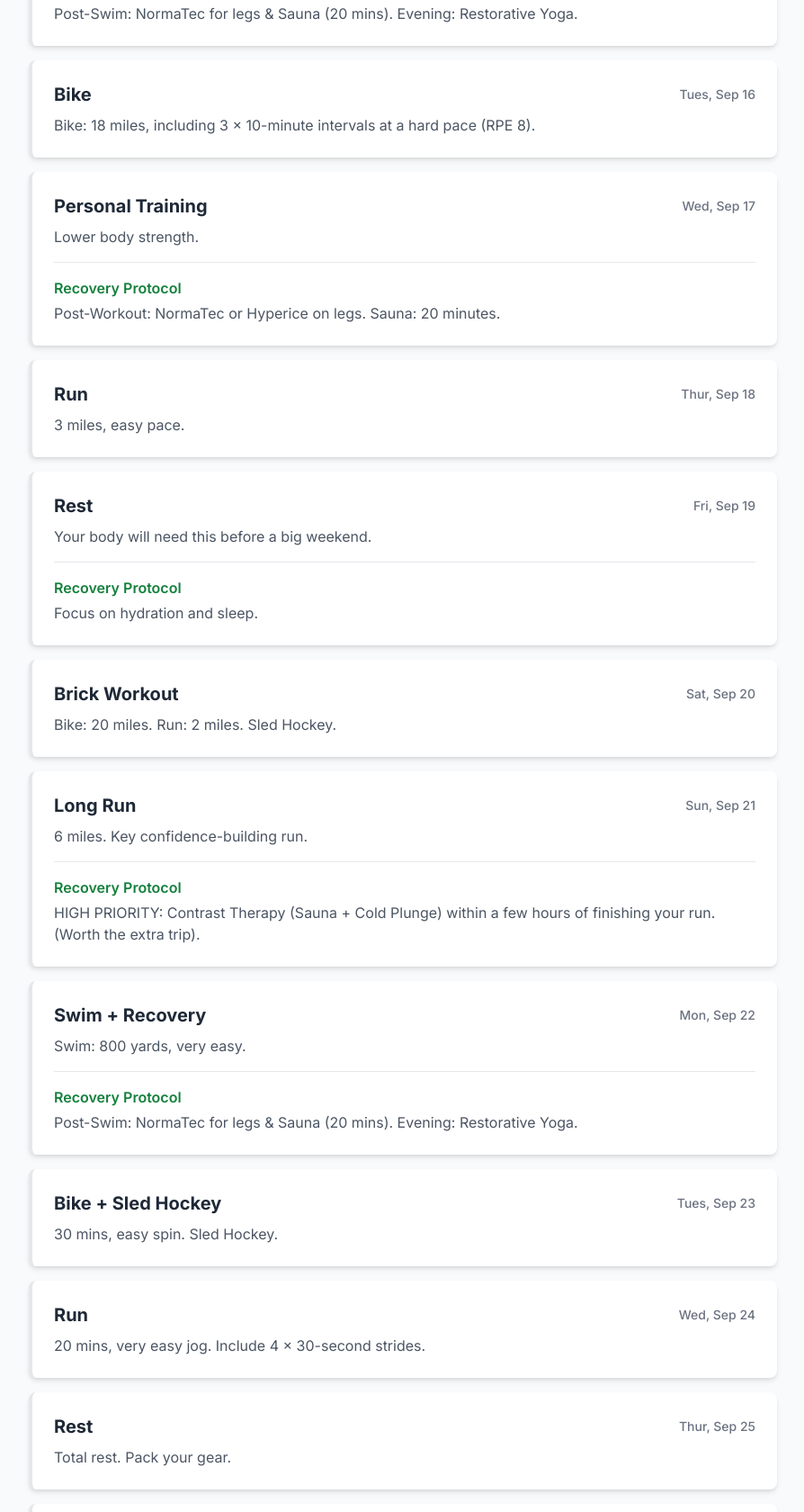
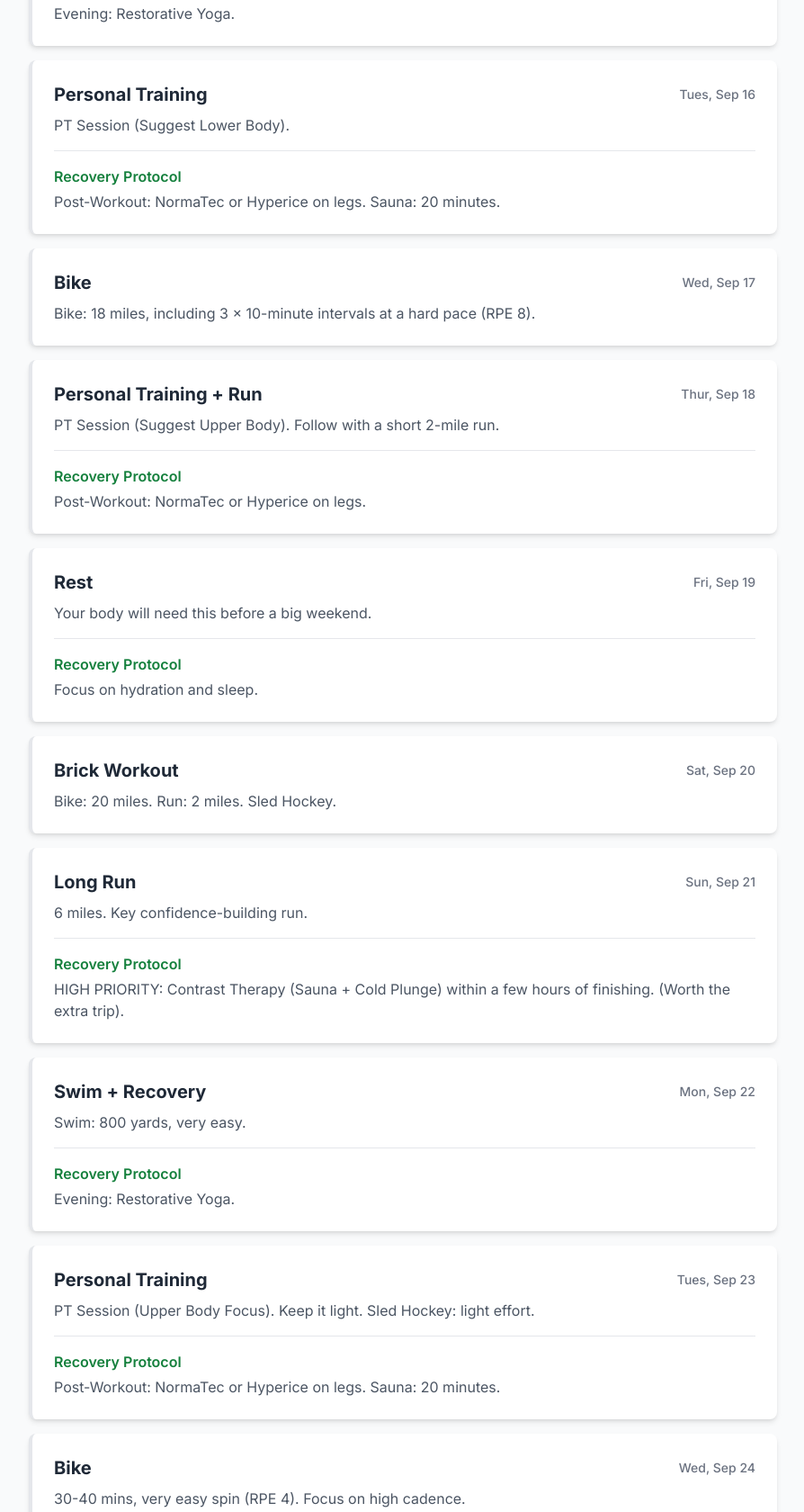
Before and after one commit to jccf12/training_plan, a plain HTML site: page index.html in a window 1280 px wide. Shown: the part 3651-5331 px from the top of the page at 90% size, without its empty margins (192-1086 px from the left). Drawn offline with nearby package versions, Linux system fonts and the light colour scheme.

Commit message:
Update index.html

```diff
--- a/index.html
+++ b/index.html
@@ -41,7 +41,7 @@
     </button>
 
     <script>
-        // Raw CSV data from your updated training plan, now including Recovery Protocol
+        // Raw CSV data from your updated training plan
         const csvData = `Day,Date,Workout,Details,Recovery Protocol
 Mon,Aug 25,Recovery Day,"Sauna + Cold Plunge. Focus on hydration.","(Completed)"
 Tues,Aug 26,Long Run Test (Completed),"6.37 miles. Strategy: 9-min run / 1-min walk. Result: Black toenail, pain 3-4/10.","Foot Care: Keep clean & dry. Wear shoes with a wide toe box. Elevate if possible."
@@ -64,16 +64,16 @@ Thur,Sep 11,Run + Upper Body,"Run: 3.5 miles, using a 9 min run / 1 min walk str
 Fri,Sep 12,Rest or Light Swim,"Active recovery.",""
 Sat,Sep 13,Brick Workout,"Bike: 15 miles. Run: 1.5 miles immediately after.",""
 Sun,Sep 14,Long Run,"4.5 miles, using the 9 min run / 1 min walk strategy.",""
-Mon,Sep 15,Swim,"Swim: 1,800 yards, with 3 x 500 at a strong, steady pace.","Post-Swim: NormaTec for legs & Sauna (20 mins). Evening: Restorative Yoga."
-Tues,Sep 16,Bike,"Bike: 18 miles, including 3 x 10-minute intervals at a hard pace (RPE 8).",""
-Wed,Sep 17,Personal Training,"Lower body strength.","Post-Workout: NormaTec or Hyperice on legs. Sauna: 20 minutes."
-Thur,Sep 18,Run,"3 miles, easy pace.",""
+Mon,Sep 15,Swim + Recovery,"Swim: 1,800 yards, with 3 x 500 at a strong, steady pace.","Evening: Restorative Yoga."
+Tues,Sep 16,Personal Training,"PT Session (Suggest Lower Body).","Post-Workout: NormaTec or Hyperice on legs. Sauna: 20 minutes."
+Wed,Sep 17,Bike,"Bike: 18 miles, including 3 x 10-minute intervals at a hard pace (RPE 8).",""
+Thur,Sep 18,Personal Training + Run,"PT Session (Suggest Upper Body). Follow with a short 2-mile run.","Post-Workout: NormaTec or Hyperice on legs."
 Fri,Sep 19,Rest,"Your body will need this before a big weekend.","Focus on hydration and sleep."
 Sat,Sep 20,Brick Workout,"Bike: 20 miles. Run: 2 miles. Sled Hockey.",""
-Sun,Sep 21,Long Run,"6 miles. Key confidence-building run.","HIGH PRIORITY: Contrast Therapy (Sauna + Cold Plunge) within a few hours of finishing your run. (Worth the extra trip)."
-Mon,Sep 22,Swim + Recovery,"Swim: 800 yards, very easy.","Post-Swim: NormaTec for legs & Sauna (20 mins). Evening: Restorative Yoga."
-Tues,Sep 23,Bike + Sled Hockey,"30 mins, easy spin. Sled Hockey.",""
-Wed,Sep 24,Run,"20 mins, very easy jog. Include 4 x 30-second strides.",""
+Sun,Sep 21,Long Run,"6 miles. Key confidence-building run.","HIGH PRIORITY: Contrast Therapy (Sauna + Cold Plunge) within a few hours of finishing. (Worth the extra trip)."
+Mon,Sep 22,Swim + Recovery,"Swim: 800 yards, very easy.","Evening: Restorative Yoga."
+Tues,Sep 23,Personal Training,"PT Session (Upper Body Focus). Keep it light. Sled Hockey: light effort.","Post-Workout: NormaTec or Hyperice on legs. Sauna: 20 minutes."
+Wed,Sep 24,Bike,"30-40 mins, very easy spin (RPE 4). Focus on high cadence.",""
 Thur,Sep 25,Rest,"Total rest. Pack your gear.",""
 Fri,Sep 26,Travel + Light Swim,"Travel to race location. Swim: 10-15 minutes in the open water to get a feel for it.",""
 Sat,Sep 27,Packet Pickup + Bike/Run,"Packet pickup. Bike: 15 mins. Run: 10 mins. Very easy, just to keep the body loose.",""
```
